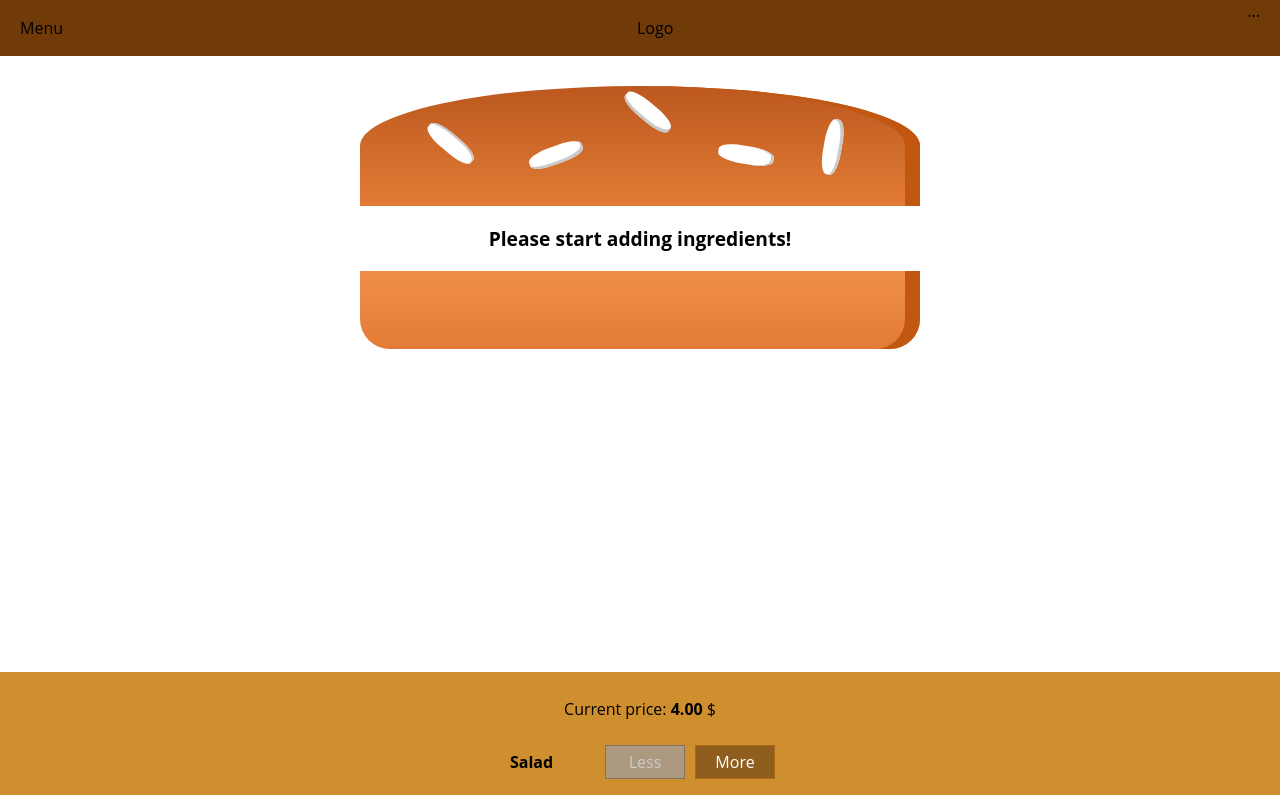
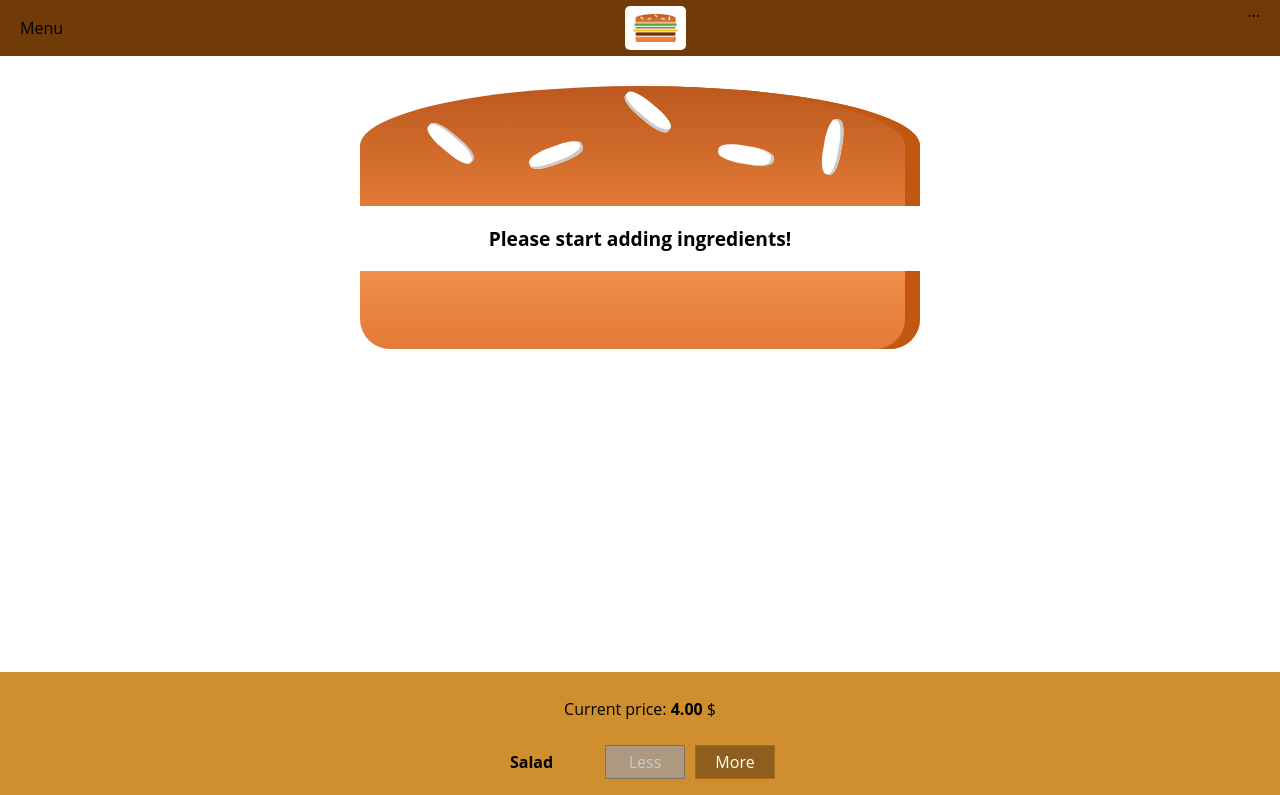
Before and after one commit to Dominik-Zajac/React..-..Burger-App, a React app: page / in a window 1280 px wide. Shown: the top 795 px of the page. Built offline with nearby package versions, Linux system fonts and the light colour scheme.

Commit message:
Add Logo to application

```diff
--- /dev/null
+++ b/src/components/Logo/Logo.css
@@ -0,0 +1,11 @@
+.Logo {
+    height: 80%;
+    padding: 8px;
+    border-radius: 5px;
+    box-sizing: border-box;
+    background-color: white;
+}
+
+.Logo img {
+    height: 100%;
+}
--- /dev/null
+++ b/src/components/Logo/Logo.js
@@ -0,0 +1,15 @@
+import React from 'react';
+
+/* Image */
+import burgerLogo from '../../assets/images/burger-logo.png';
+
+/* Styles */
+import classes from './Logo.css';
+
+const logo = () => (
+    <div className={classes.Logo}>
+        <img src={burgerLogo} alt='Burger logo' />
+    </div>
+);
+
+export default logo;
--- a/src/components/Navigation/Toolbar/Toolbar.js
+++ b/src/components/Navigation/Toolbar/Toolbar.js
@@ -1,4 +1,7 @@
 import React from 'react';
+
+/* Components */
+import Logo from '../../Logo/Logo';
 
 /* Styles */
 import classes from './Toolbar.css';
@@ -6,7 +9,7 @@
 const toolbar = (props) => (
     <header className={classes.Toolbar}>
         <div>Menu</div>
-        <div>Logo</div>
+        <Logo />
         <nav>
             ...
         </nav>
```
Also changed, not shown: src/assets/images/burger-logo.png (added).
